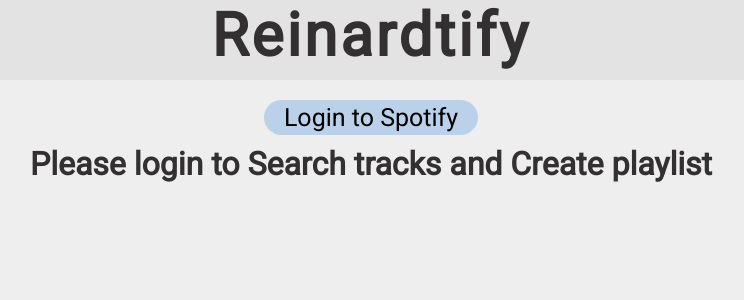
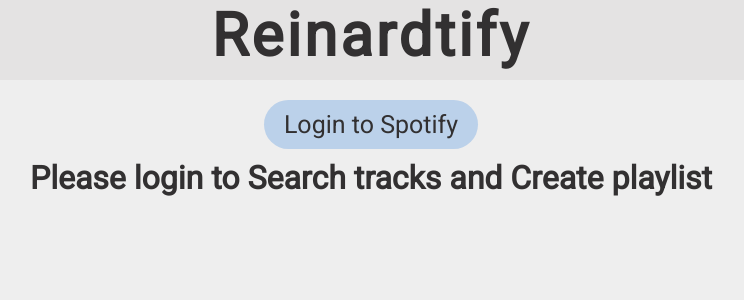
Before and after one commit to reinardricky/reinardtify2.0, a React (Create React App) app: page /home in a window 1280 px wide. Shown: the top 300 px of the page, without its empty margins (269-1013 px from the left). Built offline with nearby package versions, Linux system fonts and the light colour scheme; no server answers.

Commit message:
change logout css

```diff
--- a/src/components/signIn/signIn.css
+++ b/src/components/signIn/signIn.css
@@ -2,21 +2,22 @@
 	background-color: #bbd1ea;
 	display: inline-block;
 	border-radius: 100px;
-	color: black;
+	color: #323031;
 	text-align: center;
-	padding: 3px 20px;
+	padding: 10px 20px;
 	margin: 10px 10px;
 	font-size: 25px;
 	cursor: pointer;
 }
 
 .logout {
-	background-color: #ffffff;
+	background-color: #3d3b3c;
 	display: inline-block;
+	border: none;
 	border-radius: 100px;
-	color: black;
+	color: white;
 	text-align: center;
-	padding: 3px 20px;
+	padding: 7px 20px;
 	margin: 10px 10px;
 	word-spacing: 20px;
 	font-size: 25px;
```
